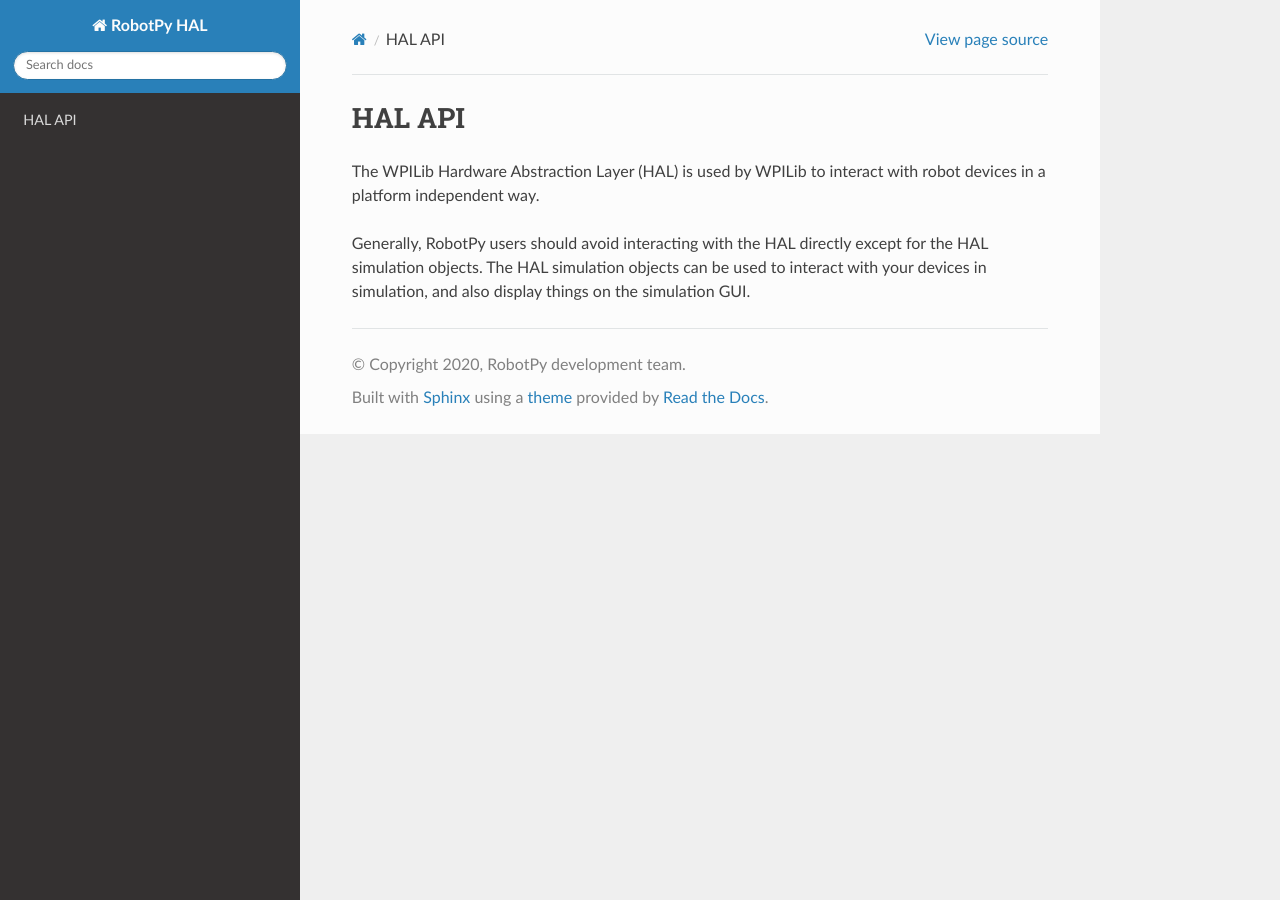
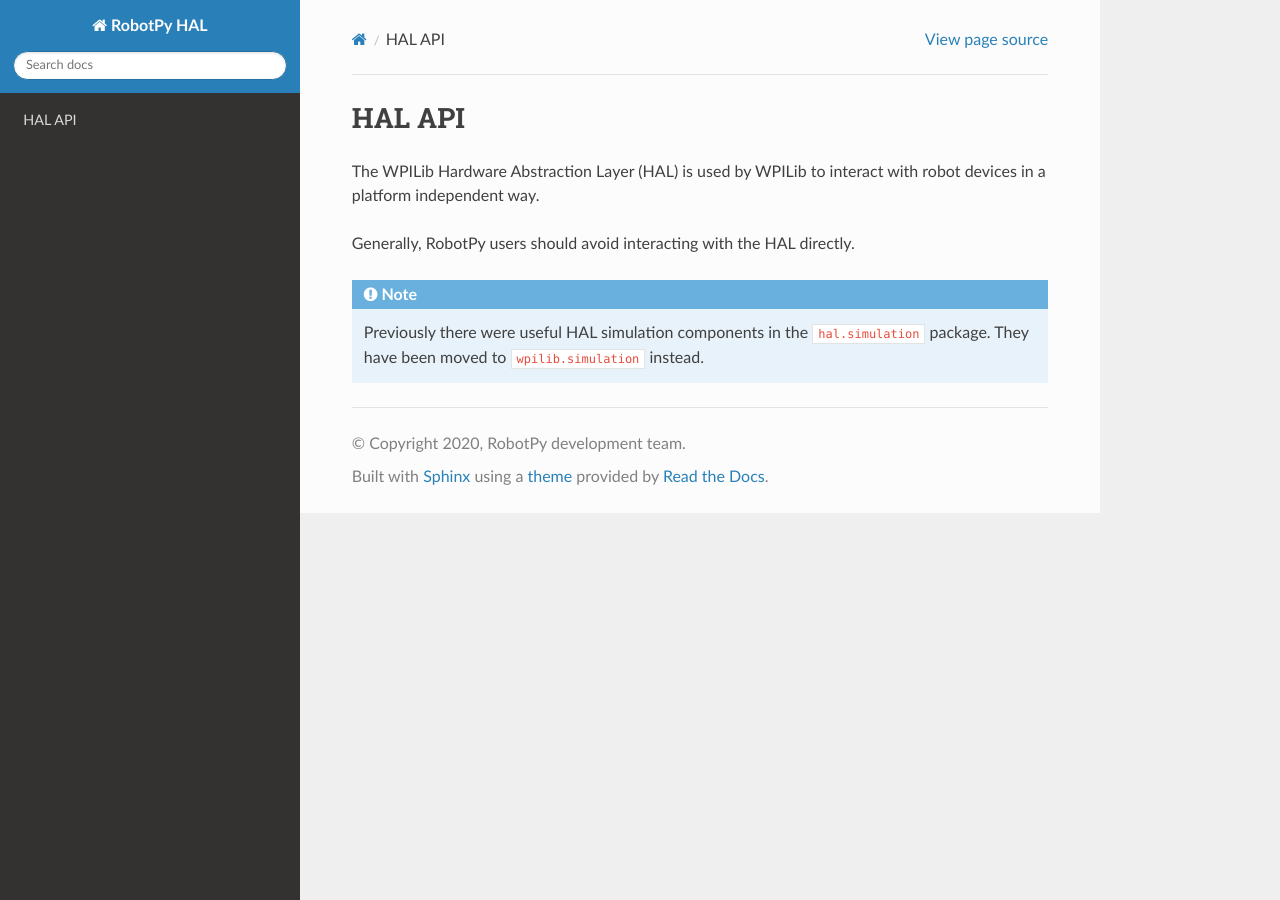
Before and after one commit to robotpy/mostrobotpy, a Sphinx documentation site: the page built from subprojects/robotpy-hal/docs/api.rst, in a window 1280 px wide. Built offline with Sphinx 7.4.7 and the Read the Docs theme 2.0.0, drawn with Linux system fonts in a browser that asks for light colours; pages that are not in the unit, such as notebooks, are missing from menus; the version number could not be read and is left out.

Commit message:
Update actions, versions, docs

```diff
--- a/subprojects/robotpy-hal/docs/api.rst
+++ b/subprojects/robotpy-hal/docs/api.rst
@@ -7,10 +7,11 @@ HAL API
 The WPILib Hardware Abstraction Layer (HAL) is used by WPILib to interact
 with robot devices in a platform independent way.
 
-Generally, RobotPy users should avoid interacting with the HAL directly
-except for the HAL simulation objects. The HAL simulation objects can
-be used to interact with your devices in simulation, and also display
-things on the simulation GUI.
+Generally, RobotPy users should avoid interacting with the HAL directly.
+
+.. note:: Previously there were useful HAL simulation components in the
+          ``hal.simulation`` package. They have been moved to
+          ``wpilib.simulation`` instead.
 
 .. toctree::
 
```
Also changed, not shown: subprojects/robotpy-hal/docs/hal.simulation.rst.inc (deleted, +0 -58 lines), 3 other files.
